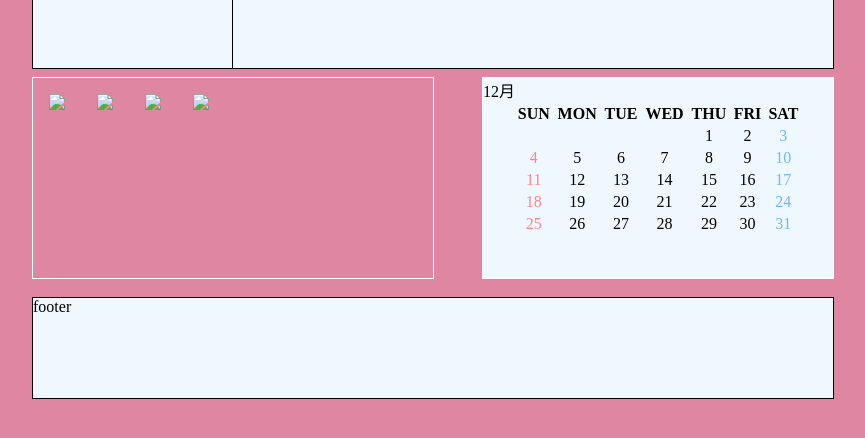
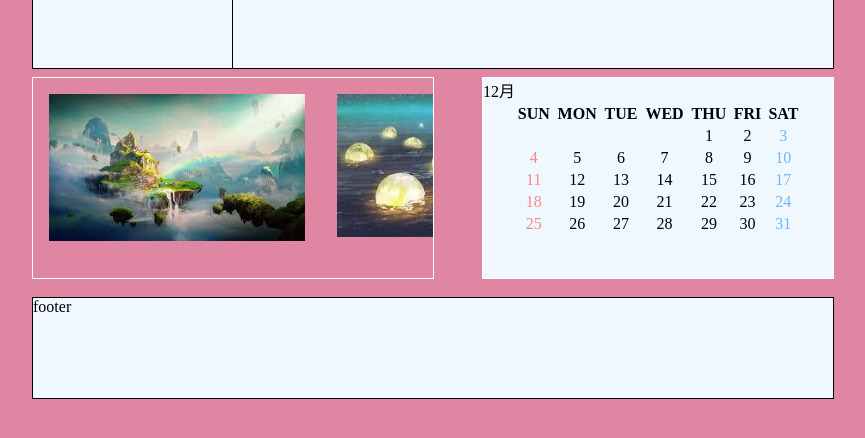
Before and after one commit to aonori10/aaa, a plain HTML site: page index.html in a window 1280 px wide. Shown: the part 232-670 px from the top of the page, without its empty margins (207-1072 px from the left). Drawn offline with Linux system fonts and the light colour scheme.

Commit message:
Update index.html

```diff
--- a/index.html
+++ b/index.html
@@ -33,19 +33,19 @@
    <div class="under-left">
     <!--画像横スクロール-->
         <div>
-        <img src="./img/aaaimage.jpeg">
+        <img src="aaaimage.jpeg">
         </div>
 
         <div>
-        <img src="./img/hosiimages.jpeg">
+        <img src="hosiimages.jpeg">
         </div>
 
         <div>
-        <img src="./img/IMG_6046.jpg">
+        <img src="IMG_6046.jpg">
         </div>
 
         <div>
-        <img src="./img/shutterstock_1005938026.jpg">
+        <img src="shutterstock_1005938026.jpg">
         </div>
    </div>
 
```
